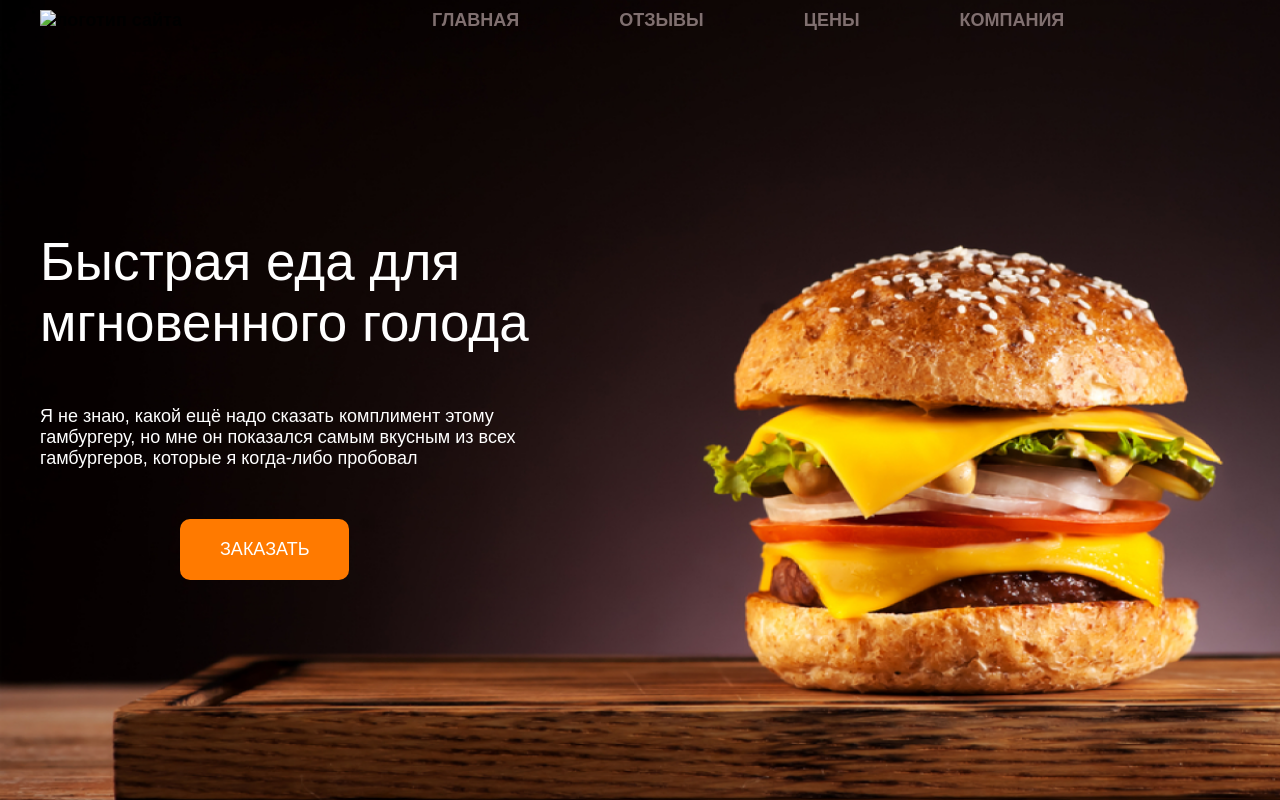
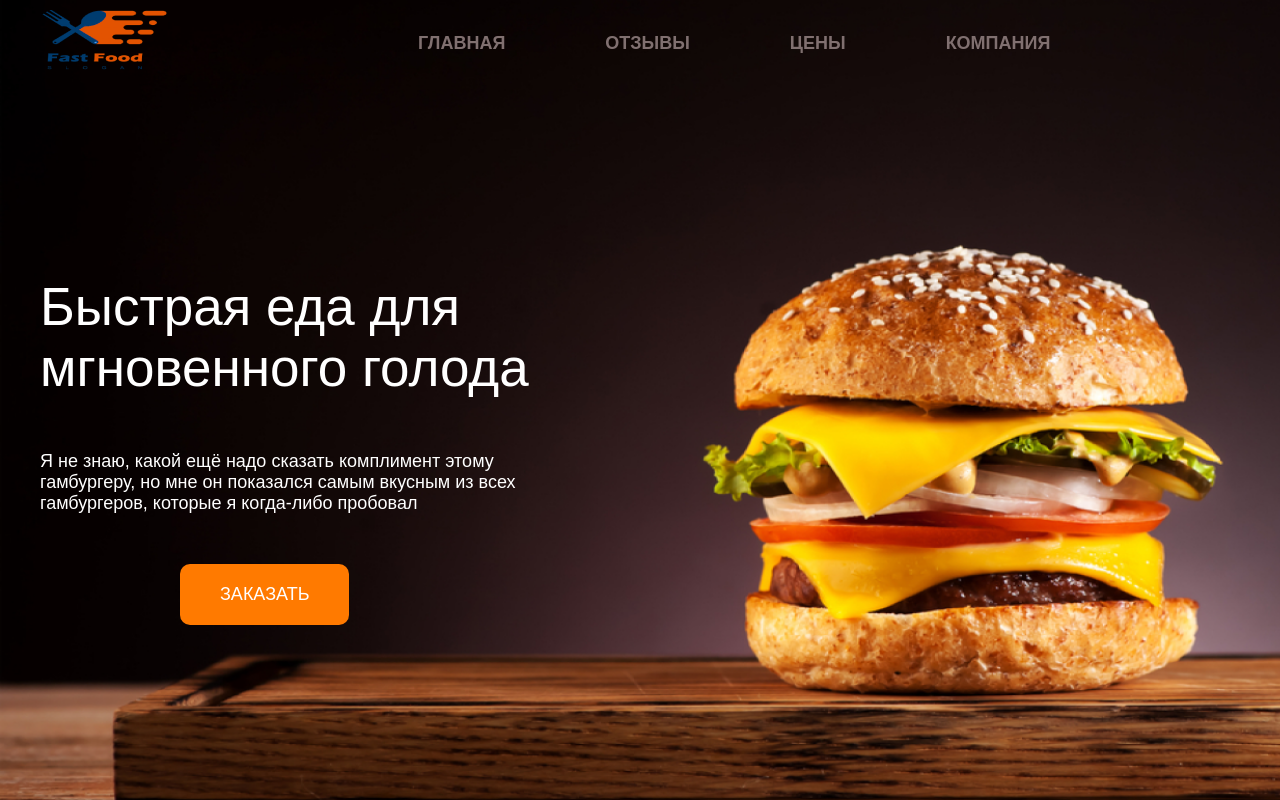
Before and after one commit to RuslanTokr/burgers, a plain HTML site: page index.html in a window 1280 px wide. Drawn offline with Linux system fonts and the light colour scheme.

Commit message:
Update index.html

```diff
--- a/index.html
+++ b/index.html
@@ -12,7 +12,7 @@
             <div class="container">
                 <div class="header-contant">
                     <div class="head-logo">
-                        <img src="./imgs/logo 1.png" alt="логотип сайта">
+                        <img src="./img/logo 1.png" alt="логотип сайта">
                     </div>
                     <div class="navbar">
                         <ul>
```
